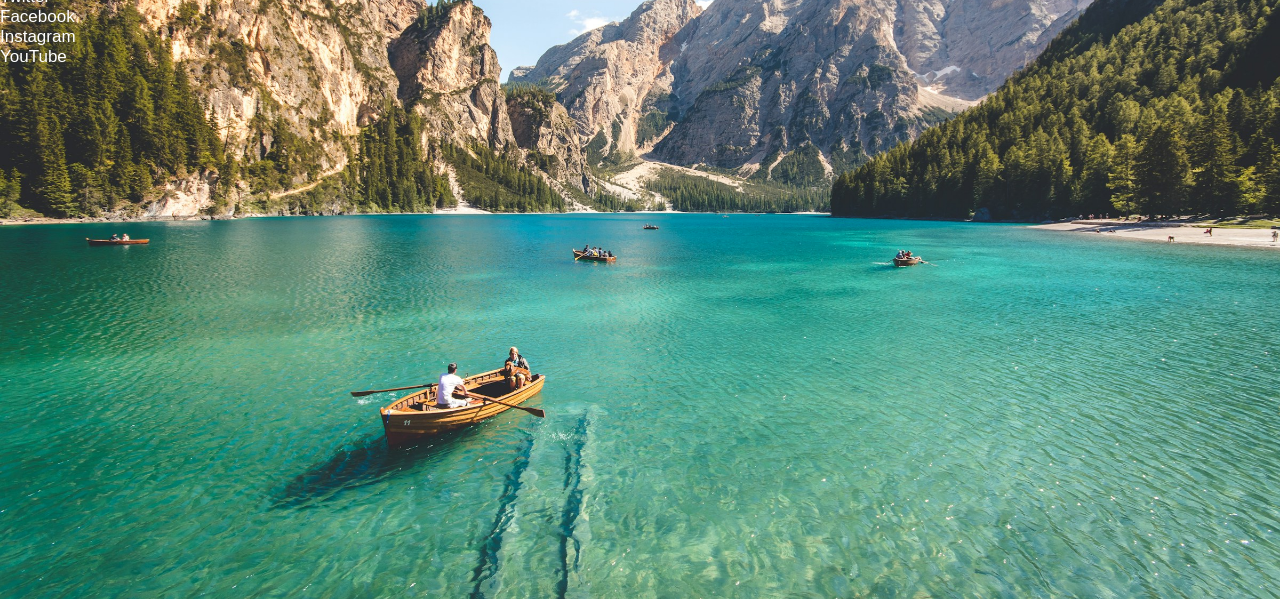
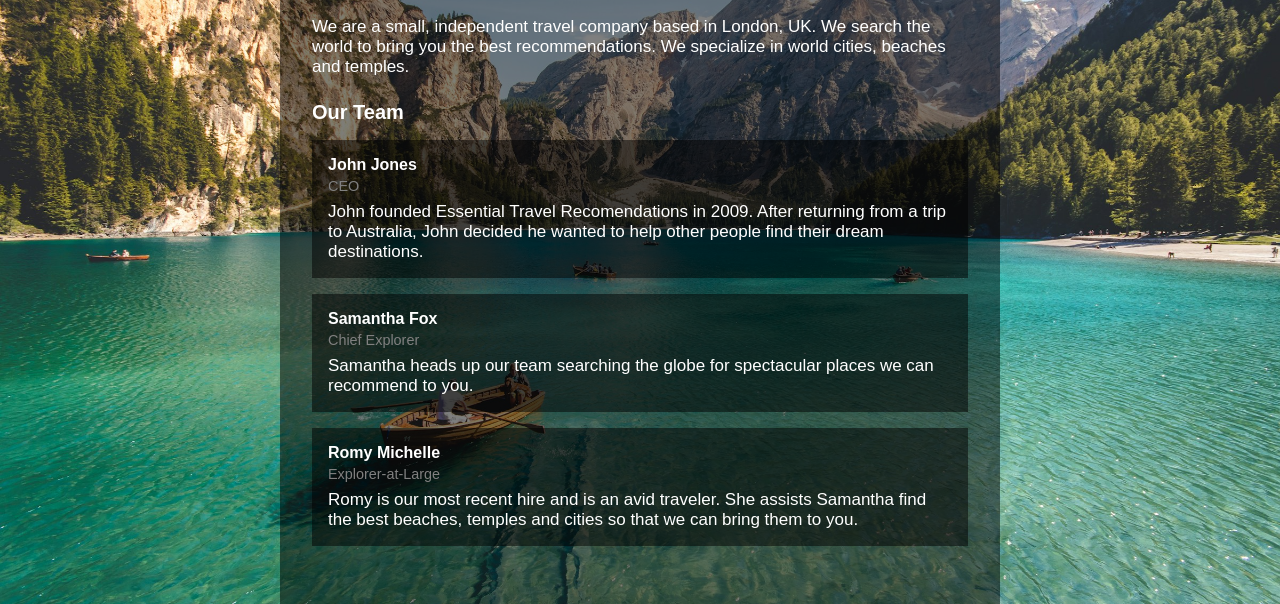
Before and after one commit to phillipbaker/travelRecommendation, a plain HTML site: page about.html in a window 1280 px wide. Shown: the part 275-879 px from the top of the page. Drawn offline with Linux system fonts and the light colour scheme.

Commit message:
Add content and styling

```diff
--- a/about.html
+++ b/about.html
@@ -1,12 +1,12 @@
 <!DOCTYPE html>
 <html lang="en">
 <head>
-    <title>About Us - Phil’s Travel Recommendations</title>
+    <title>About Us - Essential Travel Recommendations</title>
     <link rel="stylesheet" href="./style.css">
 </head>
 <body>
     <nav>
-        <h2 class="site-title"><a href="./travel_recommendation.html">Phil’s Travel Recommendations</a></h2>
+        <h2 class="site-title"><a href="./travel_recommendation.html">Essential Travel Recommendations</a></h2>
         <ul>
             <li><a href="./travel_recommendation.html">Home</a></li>
             <li><a href="./about.html">About Us</a></li>
@@ -15,34 +15,34 @@
     </nav>
     <div class="bg">
         <div class="page">
-            <div class="about">
+            <div class="content">
                 <h1 class="page-title">About Us</h1>
-                <p class="page-description">Description of my travel rec site goes here...</p>
+                <p class="page-description">We are a small, independent travel company based in London, UK. We search the world to bring you the best recommendations. We specialize in world cities, beaches and temples.</p>
                 <div class="team">
                     <h2>Our Team</h2>
                     <ul>
                         <li class="person-card">
-                            <h3>Person 1</h3>
-                            <p class="job-title"></p>
-                            <p>Responsibilities...</p>
+                            <h3>John Jones</h3>
+                            <p class="job-title">CEO</p>
+                            <p>John founded Essential Travel Recomendations in 2009. After returning from a trip to Australia, John decided he wanted to help other people find their dream destinations.</p>
                         </li>
                         <li class="person-card">
-                            <h3>Person 2</h3>
-                            <p class="job-title"></p>
-                            <p>Responsibilities...</p>
+                            <h3>Samantha Fox</h3>
+                            <p class="job-title">Chief Explorer</p>
+                            <p>Samantha heads up our team searching the globe for spectacular places we can recommend to you.</p>
                         </li>
                         <li class="person-card">
-                            <h3>Person 3</h3>
-                            <p class="job-title"></p>
-                            <p>Responsibilities...</p>
+                            <h3>Romy Michelle</h3>
+                            <p class="job-title">Explorer-at-Large</p>
+                            <p>Romy is our most recent hire and is an avid traveler. She assists Samantha find the best beaches, temples and cities so that we can bring them to you.</p>
                         </li>
                     </ul>
-                    <ul class="social">
-                        <li>Twitter</li>
-                        <li>Facebook</li>
-                        <li>Instagram</li>
-                        <li>YouTube</li>
-                    </ul>
+                <ul class="social">
+                    <li><img src="./twitter.png"></li>
+                    <li><img src="./instagram.png"></li>
+                    <li><img src="./youtube.png"></li>
+                    <li><img src="./facebook.png"></li>
+                </ul>
                 </div>
             </div>
         </div>
--- a/style.css
+++ b/style.css
@@ -4,6 +4,7 @@
 }
 
 html, body {
+    background-color: rgb(58, 58, 134);
     height: 100%;
 }
 
@@ -51,6 +52,7 @@ h1 {
 
 h2 {
     font-size: 1.25rem;
+    margin-bottom: 1rem;
 }
 
 h3 {
@@ -62,9 +64,61 @@ h3 {
 }
 
 .bg {
+    background-attachment: fixed;
     background-image: url("background.jpg");
     background-position: center;
     background-repeat: no-repeat;
     background-size: cover;
     height: 100%;
+    transform: scale(1.0);
 }
+
+.page {
+    max-width: 720px;
+    margin: 0 auto;
+    padding: 4rem 0;
+}
+
+.page-title {
+    font-size: 4rem;
+    margin-bottom: 2rem;
+}
+
+.content {
+    background: rgba(0, 0, 0, 0.5);
+    padding: 2rem;
+}
+
+ul {
+    list-style-type: none;
+}
+
+.social {
+    display: flex;
+    align-items: start;
+    margin-top: 4rem;
+}
+
+.social li {
+    padding-right: 1rem;
+}
+
+.team {
+    margin-top: 1.5rem;
+}
+
+.person-card {
+    background: rgba(0, 0, 0, 0.5);
+    margin-bottom: 1rem;
+    padding: 1rem;
+}
+
+.job-title {
+    color: gray;
+    font-size: 0.9rem;
+    margin: 0.25rem 0 0.5rem 0;
+}
+
+#contact-form .input {
+    width: 100%;
+}
```
Also changed, not shown: contact.html (+8 -8 lines), travel_recommendation.html (+10 -10 lines), travel_recommendation.js (+13 -1 lines), facebook.png (added), instagram.png (added), twitter.png (added), youtube.png (added).
